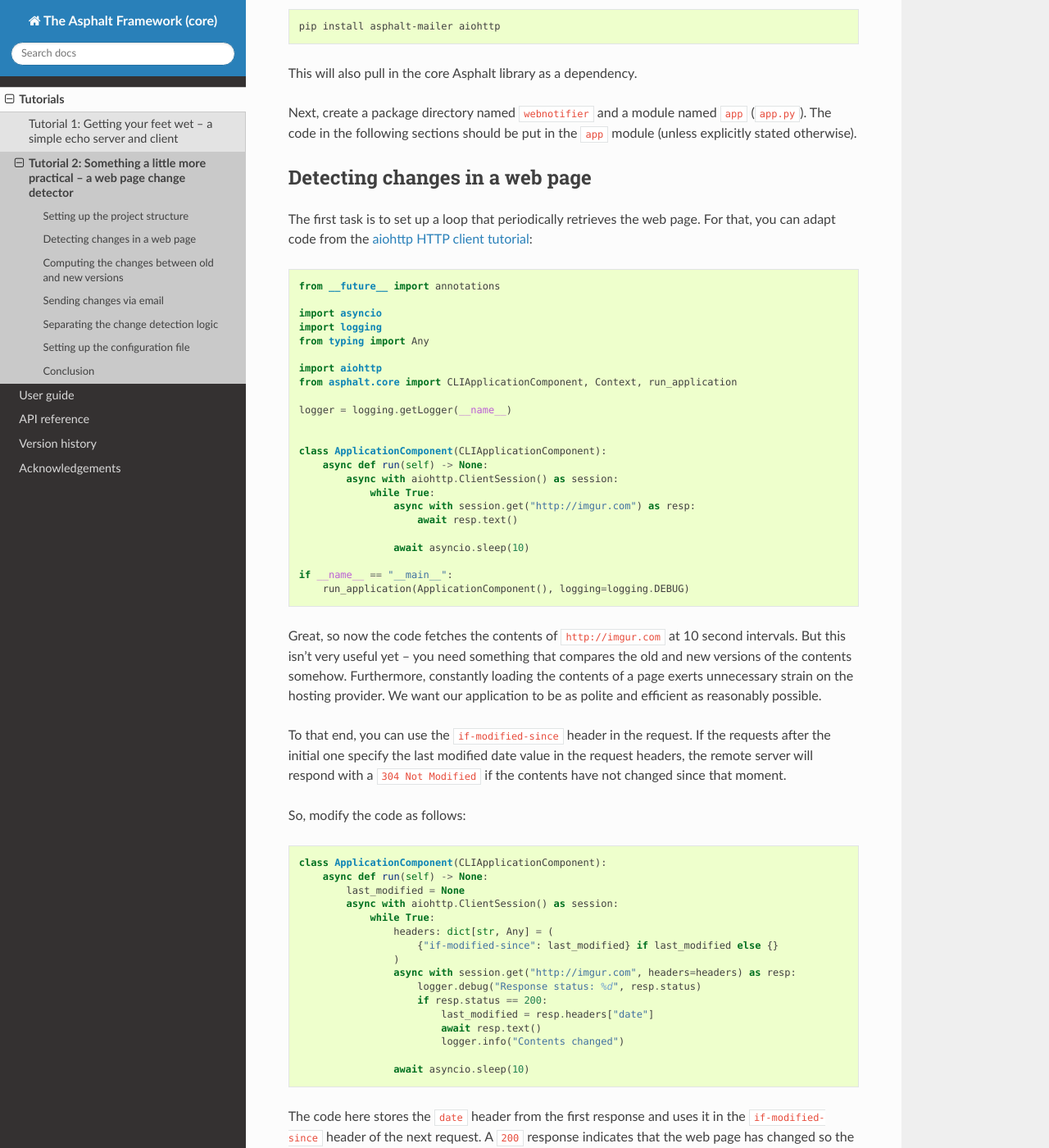
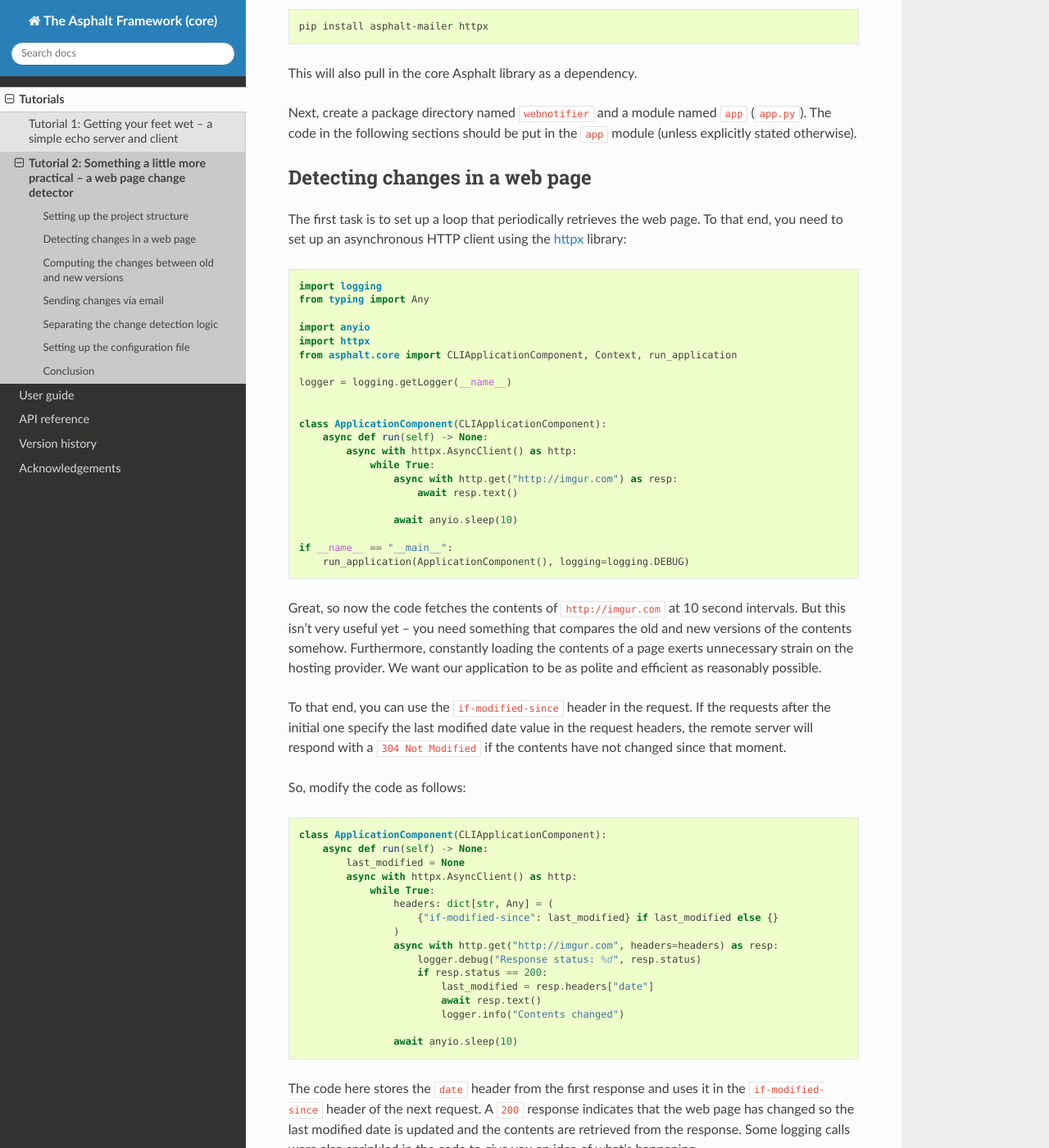
Before and after one commit to asphalt-framework/asphalt, a Sphinx documentation site: the page built from docs/tutorials/webnotifier.rst, in a window 1280 px wide and 1400 px high, scrolled down 556 px. Shown: the whole window at 82% size. Built offline with Sphinx 7.4.7 and the Read the Docs theme 2.0.0, drawn with Linux system fonts in a browser that asks for light colours; the version number could not be read and is left out; some of the changed text lies outside the part shown.

Commit message:
Refactored the tutorials to use AnyIO

```diff
--- a/docs/tutorials/webnotifier.rst
+++ b/docs/tutorials/webnotifier.rst
@@ -14,11 +14,11 @@ Setting up the project structure
 
 As in the previous tutorial, you will need a project directory and a virtual environment. Create a
 directory named ``tutorial2`` and make a new virtual environment inside it. Then activate it and
-use ``pip`` to install the ``asphalt-mailer`` and ``aiohttp`` libraries:
+use ``pip`` to install the ``asphalt-mailer`` and ``httpx`` libraries:
 
 .. code-block:: bash
 
-    pip install asphalt-mailer aiohttp
+    pip install asphalt-mailer httpx
 
 This will also pull in the core Asphalt library as a dependency.
 
@@ -29,16 +29,14 @@ otherwise).
 Detecting changes in a web page
 -------------------------------
 
-The first task is to set up a loop that periodically retrieves the web page. For that, you can
-adapt code from the `aiohttp HTTP client tutorial`_::
+The first task is to set up a loop that periodically retrieves the web page. To that
+end, you need to set up an asynchronous HTTP client using the httpx_ library::
 
-    from __future__ import annotations
-
-    import asyncio
     import logging
     from typing import Any
 
-    import aiohttp
+    import anyio
+    import httpx
     from asphalt.core import CLIApplicationComponent, Context, run_application
 
     logger = logging.getLogger(__name__)
@@ -46,12 +44,12 @@ adapt code from the `aiohttp HTTP client tutorial`_::
 
     class ApplicationComponent(CLIApplicationComponent):
         async def run(self) -> None:
-            async with aiohttp.ClientSession() as session:
+            async with httpx.AsyncClient() as http:
                 while True:
-                    async with session.get("http://imgur.com") as resp:
+                    async with http.get("http://imgur.com") as resp:
                         await resp.text()
 
-                    await asyncio.sleep(10)
+                    await anyio.sleep(10)
 
     if __name__ == "__main__":
         run_application(ApplicationComponent(), logging=logging.DEBUG)
@@ -71,26 +69,26 @@ So, modify the code as follows::
     class ApplicationComponent(CLIApplicationComponent):
         async def run(self) -> None:
             last_modified = None
-            async with aiohttp.ClientSession() as session:
+            async with httpx.AsyncClient() as http:
                 while True:
                     headers: dict[str, Any] = (
                         {"if-modified-since": last_modified} if last_modified else {}
                     )
-                    async with session.get("http://imgur.com", headers=headers) as resp:
+                    async with http.get("http://imgur.com", headers=headers) as resp:
                         logger.debug("Response status: %d", resp.status)
                         if resp.status == 200:
                             last_modified = resp.headers["date"]
                             await resp.text()
                             logger.info("Contents changed")
 
-                    await asyncio.sleep(10)
+                    await anyio.sleep(10)
 
 The code here stores the ``date`` header from the first response and uses it in the
 ``if-modified-since`` header of the next request. A ``200`` response indicates that the web page
 has changed so the last modified date is updated and the contents are retrieved from the response.
 Some logging calls were also sprinkled in the code to give you an idea of what's happening.
 
-.. _aiohttp HTTP client tutorial: http://aiohttp.readthedocs.io/en/stable/client.html
+.. _httpx: https://www.python-httpx.org/async/
 
 Computing the changes between old and new versions
 --------------------------------------------------
@@ -105,14 +103,14 @@ to the logger::
 
     class ApplicationComponent(CLIApplicationComponent):
         async def run(self) -> None:
-            async with aiohttp.ClientSession() as session:
+            async with httpx.AsyncClient() as http:
                 last_modified, old_lines = None, None
                 while True:
                     logger.debug("Fetching webpage")
                     headers: dict[str, Any] = (
                         {"if-modified-since": last_modified} if last_modified else {}
                     )
-                    async with session.get("http://imgur.com", headers=headers) as resp:
+                    async with http.get("http://imgur.com", headers=headers) as resp:
                         logger.debug("Response status: %d", resp.status)
                         if resp.status == 200:
                             last_modified = resp.headers["date"]
@@ -123,7 +121,7 @@ to the logger::
 
                             old_lines = new_lines
 
-                    await asyncio.sleep(10)
+                    await anyio.sleep(10)
 
 This modified code now stores the old and new contents in different variables to enable them to be
 compared. The ``.split("\n")`` is needed because :func:`~difflib.unified_diff` requires the input
@@ -165,7 +163,7 @@ And to make the the results look nicer in an email message, you can switch to us
 
         @inject
         async def run(self, *, mailer: Mailer = resource()) -> None:
-            async with aiohttp.ClientSession() as session:
+            async with httpx.AsyncClient() as http:
                 last_modified, old_lines = None, None
                 diff = HtmlDiff()
                 while True:
@@ -173,7 +171,7 @@ And to make the the results look nicer in an email message, you can switch to us
                     headers: dict[str, Any] = (
                         {"if-modified-since": last_modified} if last_modified else {}
                     )
-                    async with session.get("http://imgur.com", headers=headers) as resp:
+                    async with http.get("http://imgur.com", headers=headers) as resp:
                         logger.debug("Response status: %d", resp.status)
                         if resp.status == 200:
                             last_modified = resp.headers["date"]
@@ -188,7 +186,7 @@ And to make the the results look nicer in an email message, you can switch to us
 
                             old_lines = new_lines
 
-                    await asyncio.sleep(10)
+                    await anyio.sleep(10)
 
 You'll need to replace the ``host``, ``sender`` and ``to`` arguments for the mailer component and
 possibly add the ``username`` and ``password`` arguments if your SMTP server requires
@@ -211,20 +209,19 @@ class.
 Create a new module named ``detector`` in the ``webnotifier`` package. Then, add the change event
 class to it::
 
-    import asyncio
+    from dataclasses import dataclass
     import logging
 
-    import aiohttp
+    import httpx
     from asphalt.core import Component, Event, Signal, context_teardown
 
     logger = logging.getLogger(__name__)
 
 
+    @dataclass
     class WebPageChangeEvent(Event):
-        def __init__(self, source, topic, old_lines, new_lines):
-            super().__init__(source, topic)
-            self.old_lines = old_lines
-            self.new_lines = new_lines
+        old_lines: list[str]
+        new_lines: list[str]
 
 This class defines the type of event that the notifier will emit when the target web page changes.
 The old and new content are stored in the event instance to allow the event listener to generate
@@ -240,24 +237,26 @@ Next, add another class in the same module that will do the HTTP requests and ch
             self.delay = delay
 
         async def run(self) -> None:
-            async with aiohttp.ClientSession() as session:
+            async with aiohttp.ClientSession() as http:
                 last_modified, old_lines = None, None
                 while True:
                     logger.debug("Fetching contents of %s", self.url)
                     headers: dict[str, Any] = (
                         {"if-modified-since": last_modified} if last_modified else {}
                     )
-                    async with session.get(self.url, headers=headers) as resp:
+                    async with http.get(self.url, headers=headers) as resp:
                         logger.debug("Response status: %d", resp.status)
                         if resp.status == 200:
                             last_modified = resp.headers["date"]
                             new_lines = (await resp.text()).split("\n")
                             if old_lines is not None and old_lines != new_lines:
-                                await self.changed.dispatch(old_lines, new_lines)
+                                await self.changed.dispatch(
+                                    WebPageChangeEvent(old_lines, new_lines)
+                                )
 
                             old_lines = new_lines
 
-                    await asyncio.sleep(self.delay)
+                    await anyio.sleep(self.delay)
 
 The constructor arguments allow you to freely specify the parameters for the detection process.
 The class includes a signal named ``changed`` that uses the previously created
@@ -276,7 +275,7 @@ Asphalt application::
         async def start(self, ctx: Context) -> None:
             detector = Detector(self.url, self.delay)
             await ctx.add_resource(detector)
-            task = asyncio.create_task(detector.run())
+            start_service_task(detector.run, "Web page change detector")
             logging.info(
                 'Started web page change detector for url "%s" with a delay of %d seconds',
                 self.url,
@@ -286,9 +285,7 @@ Asphalt application::
             yield
 
             # This part is run when the context is being torn down
-            task.cancel()
-            await asyncio.gather(task, return_exceptions=True)
-            logging.info("Shut down web page change detector")
+            logger.info("Shut down web page change detector")
 
 The component's ``start()`` method starts the detector's ``run()`` method as a new task, adds
 the detector object as resource and installs an event listener that will shut down the detector
```
Also changed, not shown: docs/tutorials/echo.rst (+114 -85 lines), 5 other files.
